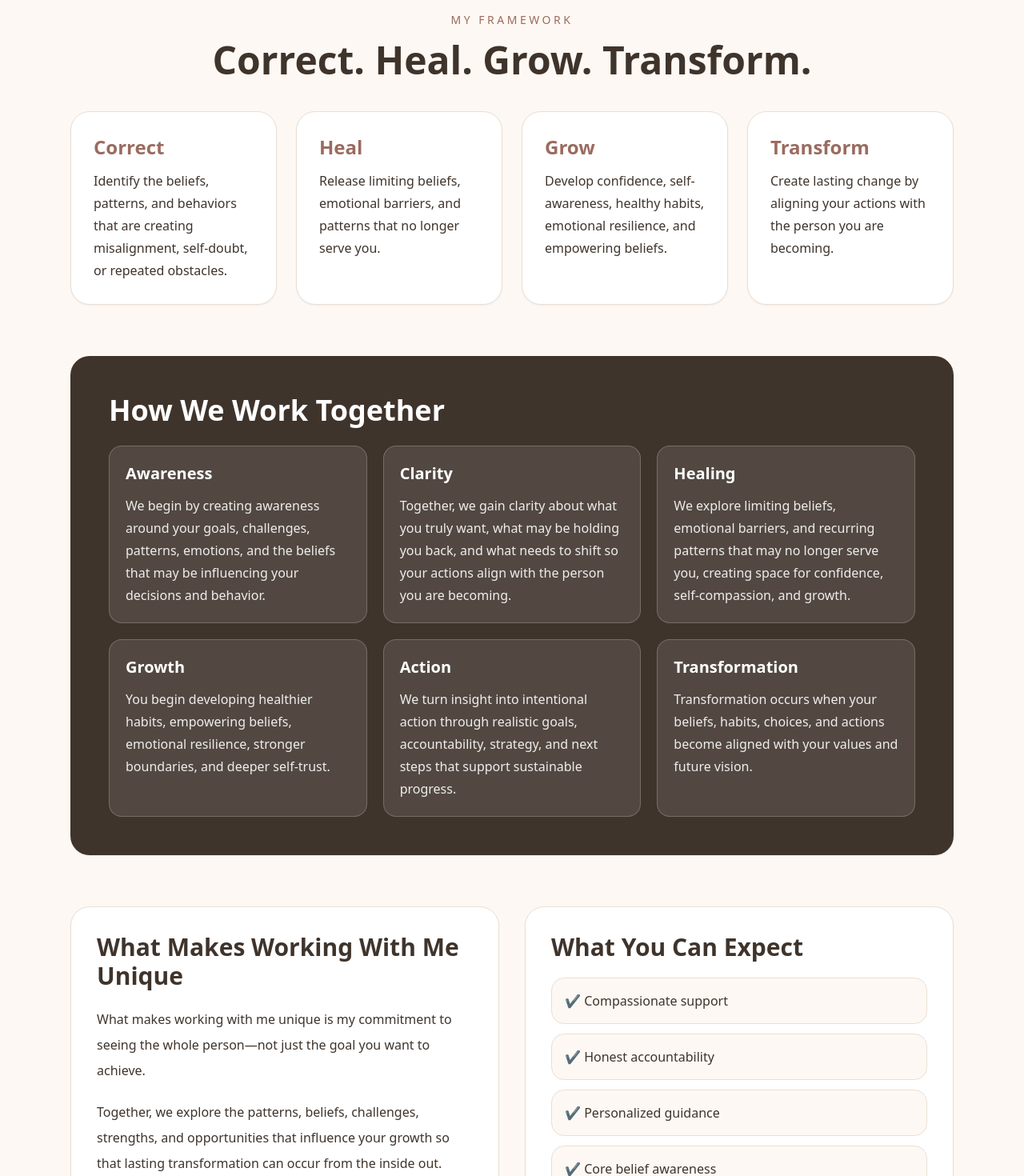
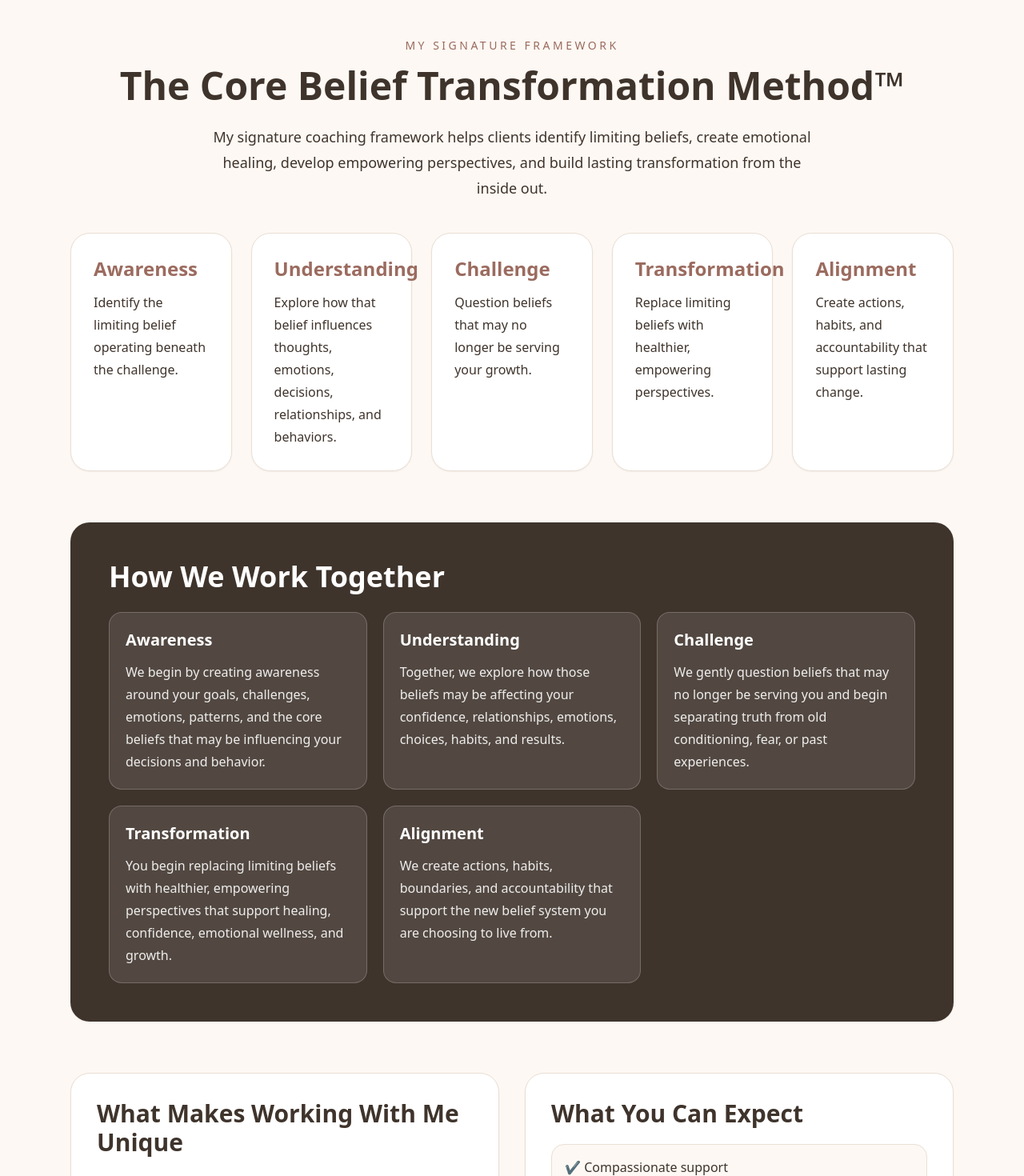
Before and after one commit to Kaelynn-Kinnison/life-coaching-with-kaelynn2, a Next.js app: page /coaching-approach in a window 1280 px wide. Shown: the part 1020-2490 px from the top of the page at 80% size. Built offline with nearby package versions, Linux system fonts and the light colour scheme; a web font is replaced by a local one.

Commit message:
Update page.js

```diff
--- a/app/coaching-approach/page.js
+++ b/app/coaching-approach/page.js
@@ -1,7 +1,7 @@
 export const metadata = {
-  title: "Coaching Approach | Life Coaching with Kaelynn",
+  title: "Coaching Approach | Core Belief Transformation Method",
   description:
-    "Discover the Correct. Heal. Grow. Transform. framework and learn how lasting transformation begins by changing the beliefs that drive behavior.",
+    "Discover the Core Belief Transformation Method, Kaelynn's signature coaching framework for identifying limiting beliefs, creating emotional healing, and building lasting transformation.",
 };
 
 const bookingLink = "https://calendar.app.google/YdUEyKBPG7xa4ox99";
@@ -11,32 +11,27 @@ export default function CoachingApproach() {
     {
       title: "Awareness",
       description:
-        "We begin by creating awareness around your goals, challenges, patterns, emotions, and the beliefs that may be influencing your decisions and behavior.",
+        "We begin by creating awareness around your goals, challenges, emotions, patterns, and the core beliefs that may be influencing your decisions and behavior.",
     },
     {
-      title: "Clarity",
+      title: "Understanding",
       description:
-        "Together, we gain clarity about what you truly want, what may be holding you back, and what needs to shift so your actions align with the person you are becoming.",
+        "Together, we explore how those beliefs may be affecting your confidence, relationships, emotions, choices, habits, and results.",
     },
     {
-      title: "Healing",
+      title: "Challenge",
       description:
-        "We explore limiting beliefs, emotional barriers, and recurring patterns that may no longer serve you, creating space for confidence, self-compassion, and growth.",
-    },
-    {
-      title: "Growth",
-      description:
-        "You begin developing healthier habits, empowering beliefs, emotional resilience, stronger boundaries, and deeper self-trust.",
-    },
-    {
-      title: "Action",
-      description:
-        "We turn insight into intentional action through realistic goals, accountability, strategy, and next steps that support sustainable progress.",
+        "We gently question beliefs that may no longer be serving you and begin separating truth from old conditioning, fear, or past experiences.",
     },
     {
       title: "Transformation",
       description:
-        "Transformation occurs when your beliefs, habits, choices, and actions become aligned with your values and future vision.",
+        "You begin replacing limiting beliefs with healthier, empowering perspectives that support healing, confidence, emotional wellness, and growth.",
+    },
+    {
+      title: "Alignment",
+      description:
+        "We create actions, habits, boundaries, and accountability that support the new belief system you are choosing to live from.",
     },
   ];
 
@@ -52,21 +47,20 @@ export default function CoachingApproach() {
   return (
     <main className="bg-[#fdf8f3] text-[#3f342c]">
       <section className="max-w-6xl mx-auto px-6 py-20">
-
         <div className="text-center mb-16">
           <p className="uppercase tracking-[0.25em] text-sm text-[#9b6b5f] mb-4">
             Coaching Approach
           </p>
 
           <h1 className="text-4xl md:text-6xl font-bold mb-6">
-            A Personalized Approach to Healing, Growth, and Transformation
+            The Core Belief Transformation Method™
           </h1>
 
           <p className="text-lg leading-8 max-w-3xl mx-auto">
             My coaching approach is built on partnership, trust, compassion,
-            clarity, and accountability. Together, we explore not only the
-            goals you want to achieve, but also the beliefs, patterns, and
-            barriers that may be shaping your current experience.
+            clarity, and accountability. Together, we explore not only the goals
+            you want to achieve, but also the core beliefs, emotional patterns,
+            and barriers that may be shaping your current experience.
           </p>
         </div>
 
@@ -106,56 +100,68 @@ export default function CoachingApproach() {
         <div className="mb-16">
           <div className="text-center mb-10">
             <p className="uppercase tracking-[0.25em] text-sm text-[#9b6b5f] mb-4">
-              My Framework
+              My Signature Framework
             </p>
 
             <h2 className="text-3xl md:text-5xl font-bold">
-              Correct. Heal. Grow. Transform.
+              The Core Belief Transformation Method™
             </h2>
+
+            <p className="text-lg leading-8 max-w-3xl mx-auto mt-6">
+              My signature coaching framework helps clients identify limiting
+              beliefs, create emotional healing, develop empowering
+              perspectives, and build lasting transformation from the inside out.
+            </p>
           </div>
 
-          <div className="grid md:grid-cols-4 gap-6">
-
+          <div className="grid md:grid-cols-5 gap-6">
             <div className="rounded-3xl bg-white border border-[#eadfd5] p-7 shadow-sm">
               <h3 className="text-2xl font-bold mb-3 text-[#9b6b5f]">
-                Correct
+                Awareness
               </h3>
               <p className="leading-7">
-                Identify the beliefs, patterns, and behaviors that are creating
-                misalignment, self-doubt, or repeated obstacles.
+                Identify the limiting belief operating beneath the challenge.
               </p>
             </div>
 
             <div className="rounded-3xl bg-white border border-[#eadfd5] p-7 shadow-sm">
               <h3 className="text-2xl font-bold mb-3 text-[#9b6b5f]">
-                Heal
+                Understanding
               </h3>
               <p className="leading-7">
-                Release limiting beliefs, emotional barriers, and patterns that
-                no longer serve you.
+                Explore how that belief influences thoughts, emotions,
+                decisions, relationships, and behaviors.
               </p>
             </div>
 
             <div className="rounded-3xl bg-white border border-[#eadfd5] p-7 shadow-sm">
               <h3 className="text-2xl font-bold mb-3 text-[#9b6b5f]">
-                Grow
+                Challenge
               </h3>
               <p className="leading-7">
-                Develop confidence, self-awareness, healthy habits, emotional
-                resilience, and empowering beliefs.
+                Question beliefs that may no longer be serving your growth.
               </p>
             </div>
 
             <div className="rounded-3xl bg-white border border-[#eadfd5] p-7 shadow-sm">
               <h3 className="text-2xl font-bold mb-3 text-[#9b6b5f]">
-                Transform
+                Transformation
               </h3>
               <p className="leading-7">
-                Create lasting change by aligning your actions with the person
-                you are becoming.
+                Replace limiting beliefs with healthier, empowering
+                perspectives.
               </p>
             </div>
 
+            <div className="rounded-3xl bg-white border border-[#eadfd5] p-7 shadow-sm">
+              <h3 className="text-2xl font-bold mb-3 text-[#9b6b5f]">
+                Alignment
+              </h3>
+              <p className="leading-7">
+                Create actions, habits, and accountability that support lasting
+                change.
+              </p>
+            </div>
           </div>
         </div>
 
@@ -170,9 +176,7 @@ export default function CoachingApproach() {
                 key={step.title}
                 className="rounded-2xl bg-white/10 border border-white/20 p-5"
               >
-                <h3 className="text-xl font-semibold mb-3">
-                  {step.title}
-                </h3>
+                <h3 className="text-xl font-semibold mb-3">{step.title}</h3>
 
                 <p className="leading-7 text-white/90">
                   {step.description}
@@ -183,28 +187,34 @@ export default function CoachingApproach() {
         </div>
 
         <div className="grid md:grid-cols-2 gap-8 mb-16">
-
           <div className="rounded-3xl bg-white border border-[#eadfd5] p-8 shadow-sm">
             <h2 className="text-3xl font-bold mb-5">
               What Makes Working With Me Unique
             </h2>
 
             <p className="leading-8 mb-5">
-              What makes working with me unique is my commitment to seeing the
-              whole person—not just the goal you want to achieve.
+              Many coaching programs focus primarily on goals, habits, or
+              accountability. While those are important, I believe lasting
+              change happens when we address the beliefs operating beneath the
+              surface.
+            </p>
+
+            <p className="leading-8 mb-5">
+              Through the Core Belief Transformation Method™, I help clients
+              identify and transform limiting beliefs that may be influencing
+              confidence, relationships, emotional wellness, self-worth,
+              decision-making, and goal achievement.
             </p>
 
             <p className="leading-8">
-              Together, we explore the patterns, beliefs, challenges,
-              strengths, and opportunities that influence your growth so that
-              lasting transformation can occur from the inside out.
+              By creating change at the belief level, clients often experience
+              deeper and more sustainable transformation than motivation alone
+              can provide.
             </p>
           </div>
 
           <div className="rounded-3xl bg-white border border-[#eadfd5] p-8 shadow-sm">
-            <h2 className="text-3xl font-bold mb-5">
-              What You Can Expect
-            </h2>
+            <h2 className="text-3xl font-bold mb-5">What You Can Expect</h2>
 
             <div className="space-y-3">
               {values.map((value) => (
@@ -217,7 +227,6 @@ export default function CoachingApproach() {
               ))}
             </div>
           </div>
-
         </div>
 
         <div className="text-center rounded-3xl bg-white border border-[#eadfd5] p-8 md:p-12 shadow-sm">
@@ -227,8 +236,7 @@ export default function CoachingApproach() {
 
           <p className="text-lg leading-8 max-w-3xl mx-auto mb-6">
             Schedule a complimentary discovery call to discuss your goals,
-            current challenges, and the coaching support that best fits your
-            journey.
+            current challenges, and the beliefs that may be keeping you stuck.
           </p>
 
           <a
@@ -240,7 +248,6 @@ export default function CoachingApproach() {
             Book a Free Discovery Call
           </a>
         </div>
-
       </section>
     </main>
   );
```
